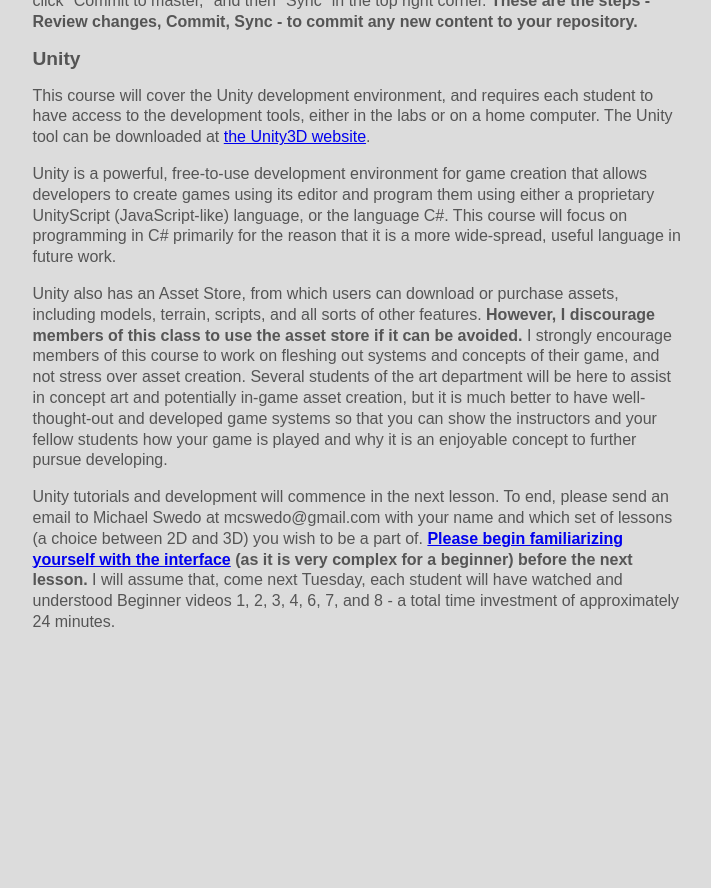
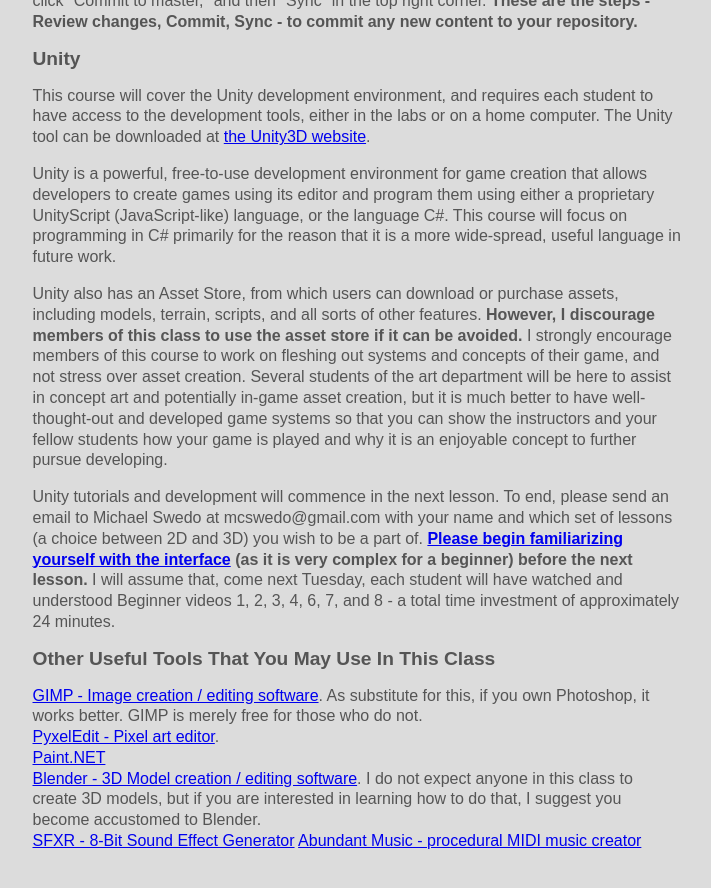
Before and after one commit to mcswedo/CSE440-2014, a Jekyll site: the page built from Introduction.html, in a window 1280 px wide and 900 px high, scrolled down 935 px. Shown: the top 888 px of the window, without its empty margins (283-994 px from the left). Built offline with Jekyll 4.4.1, drawn with Linux system fonts in a browser that asks for light colours; before the commit the page ends 1616 px from its top, so only the background shows below that.

Commit message:
Added several tools to the intro lesson.

```diff
--- a/HelloWorld.html
+++ b/HelloWorld.html
@@ -16,7 +16,7 @@ your chosen path - 2D or 3D.
 </h2>
 
 <p>
-Create a scene with a directional colored light and a simple cube with a texture that rotates along one or more axis using a script component written in C#. Experiment with multiple speeds of rotation.
+Create a scene with a directional colored light and a simple cube with a texture (either that you create yourself or you find online at a website such as <a href="www.lostandtaken.com">Lost and Taken</a>) that rotates along one or more axis using a script component written in C#. Experiment with multiple speeds of rotation.
 </p>
 
 <p>
--- a/Introduction.html
+++ b/Introduction.html
@@ -98,3 +98,13 @@ Please begin familiarizing yourself with the interface</a> (as it is
 very complex for a beginner) before the next lesson.</b> I will assume that, come next Tuesday, each student
 will have watched and understood Beginner videos 1, 2, 3, 4, 6, 7, and 8 - a total time investment of approximately 24 minutes.
 </p>
+
+<h2>Other Useful Tools That You May Use In This Class</h2>
+<p>
+<a href="http://www.gimp.org/">GIMP - Image creation / editing software</a>. As substitute for this, if you own Photoshop, it works better. GIMP is merely free for those who do not. <br>
+<a href="http://pyxeledit.com/">PyxelEdit - Pixel art editor</a>. <br>
+<a href="http://www.getpaint.net/">Paint.NET</a> <br>
+<a href="http://www.blender.org/">Blender - 3D Model creation / editing software</a>. I do not expect anyone in this class to create 3D models, but if you are interested in learning how to do that, I suggest you become accustomed to Blender. <br>
+<a href="http://www.drpetter.se/project_sfxr.html">SFXR - 8-Bit Sound Effect Generator</a>
+<a href="http://www.abundant-music.com/">Abundant Music - procedural MIDI music creator</a>
+</p>
```
